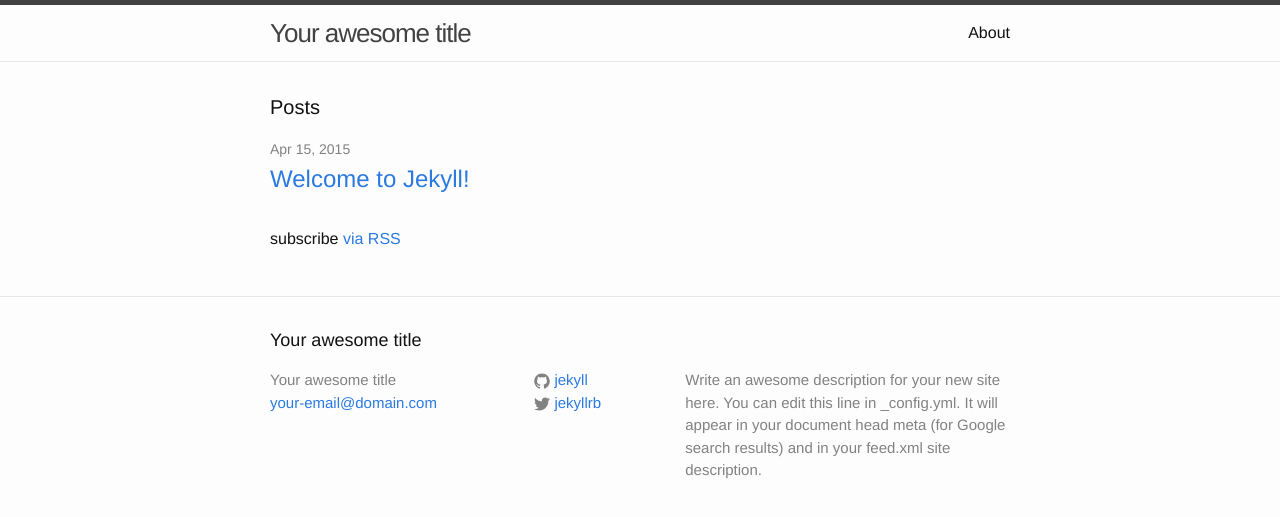
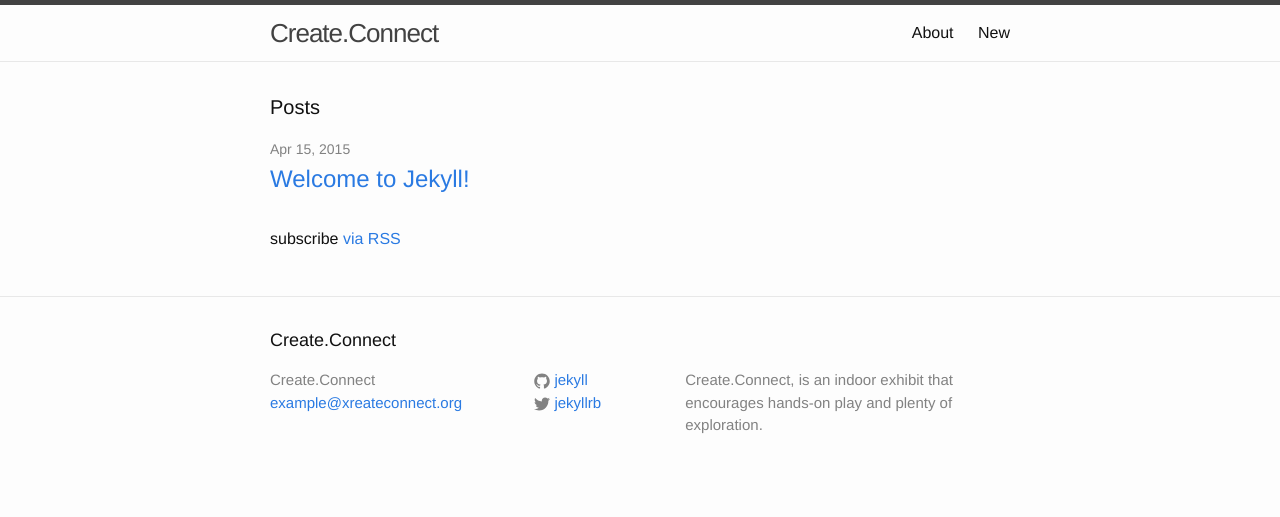
Before and after one commit to scimusmn/createconnect-old, a Jekyll site: the page built from index.html, in a window 1280 px wide. Shown: the top 517 px of the page. Built offline with Jekyll 4.4.1, drawn with Linux system fonts in a browser that asks for light colours.

Commit message:
Adding some basic project details

```diff
--- a/_config.yml
+++ b/_config.yml
@@ -1,12 +1,11 @@
 # Site settings
-title: Your awesome title
-email: your-email@domain.com
+title: Create.Connect
+email: example@xreateconnect.org
 description: > # this means to ignore newlines until "baseurl:"
-  Write an awesome description for your new site here. You can edit this
-  line in _config.yml. It will appear in your document head meta (for
-  Google search results) and in your feed.xml site description.
+  Create.Connect, is an indoor exhibit that encourages hands-on play and
+  plenty of exploration.
 baseurl: "" # the subpath of your site, e.g. /blog/
-url: "http://yourdomain.com" # the base hostname & protocol for your site
+url: "http://createconnect.org" # the base hostname & protocol for your site
 twitter_username: jekyllrb
 github_username:  jekyll
 
```
Also changed, not shown: new.md (added, +7 -0 lines).
